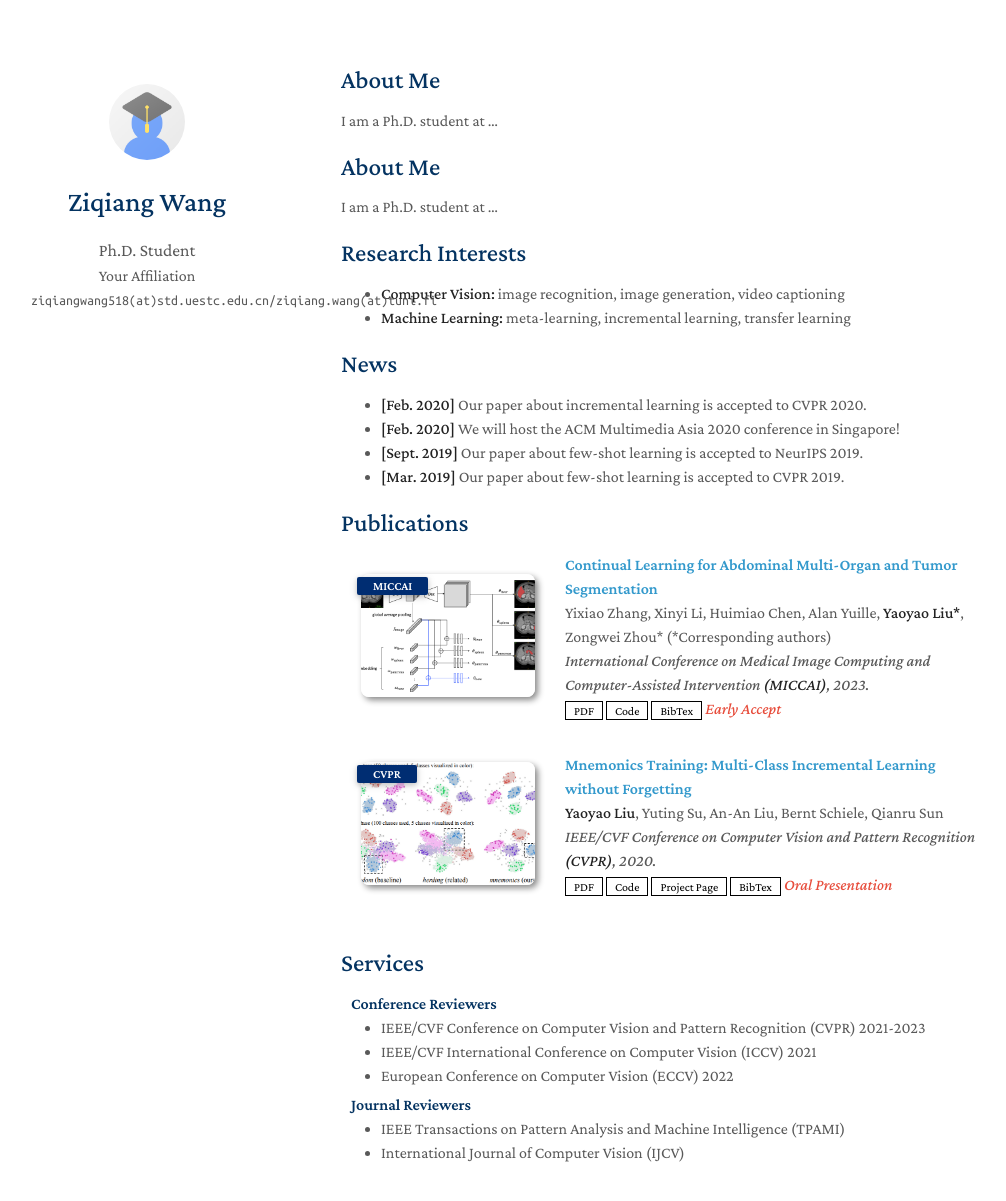
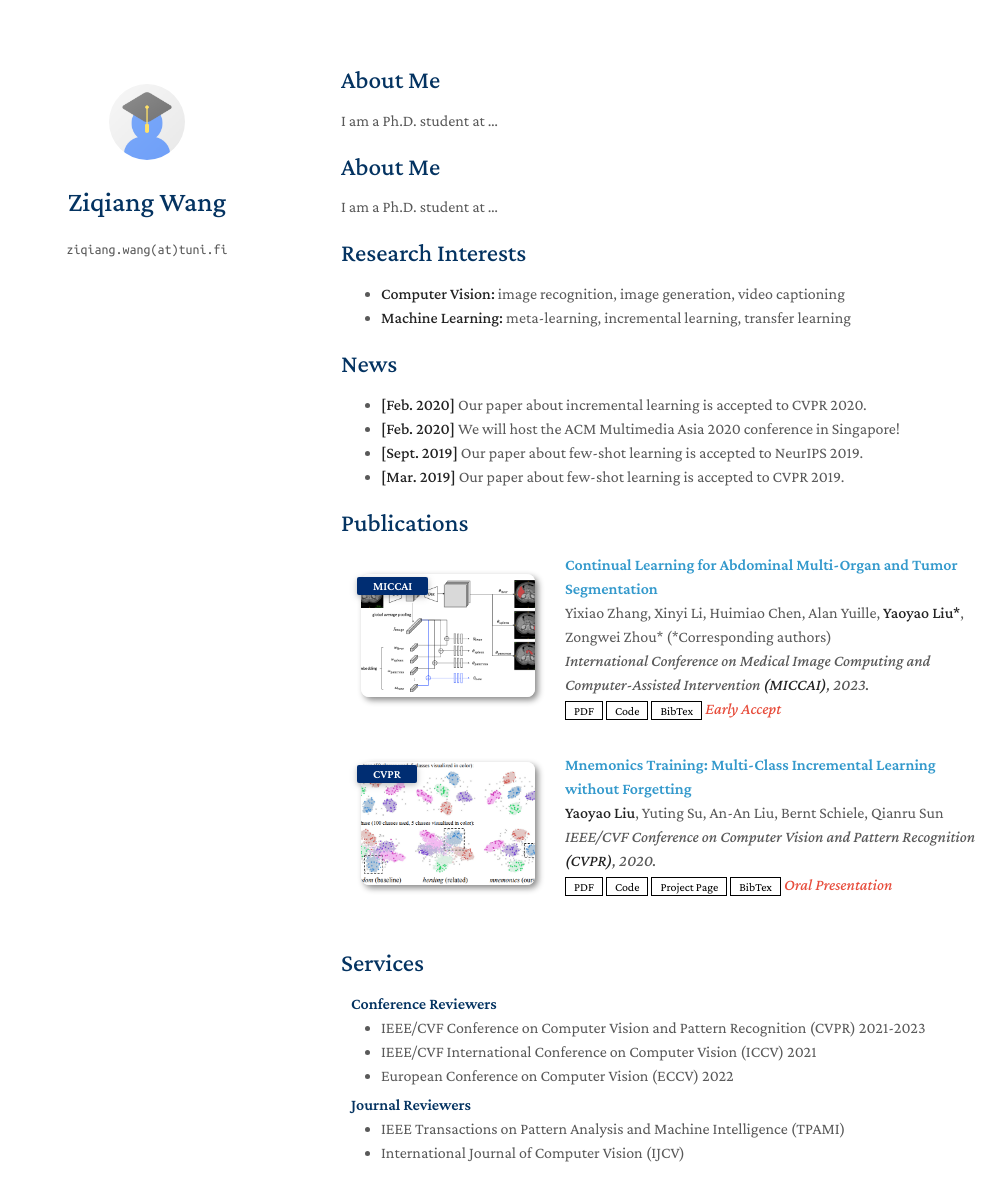
Before and after one commit to ZQiang-Wang/ZQiang-Wang.github.io, a Jekyll site: the page built from index.md, in a window 1280 px wide and 1259 px high. Shown: the top 1201 px of the window, without its empty margins (129-1135 px from the left). Built offline with Jekyll 4.4.1, drawn with Linux system fonts in a browser that asks for light colours; a style sheet for code colours, icons or effects is not loaded; our own code applies the rules of GitHub Pages for plain Markdown files.

Commit message:
Update _config.yml

```diff
--- a/_config.yml
+++ b/_config.yml
@@ -1,8 +1,7 @@
 # Basic Information
 title: Ziqiang Wang
-position: Ph.D. Student
-affiliation: Your Affiliation
-email: ziqiangwang518(at)std.uestc.edu.cn/ziqiang.wang(at)tuni.fi
+email: ziqiangwang518(at)std.uestc.edu.cn
+email: ziqiang.wang(at)tuni.fi
 
 # Search Engine Optimization (SEO)
 # The following information is used to improve the website traffic from search engines, e.g., Google.
```
